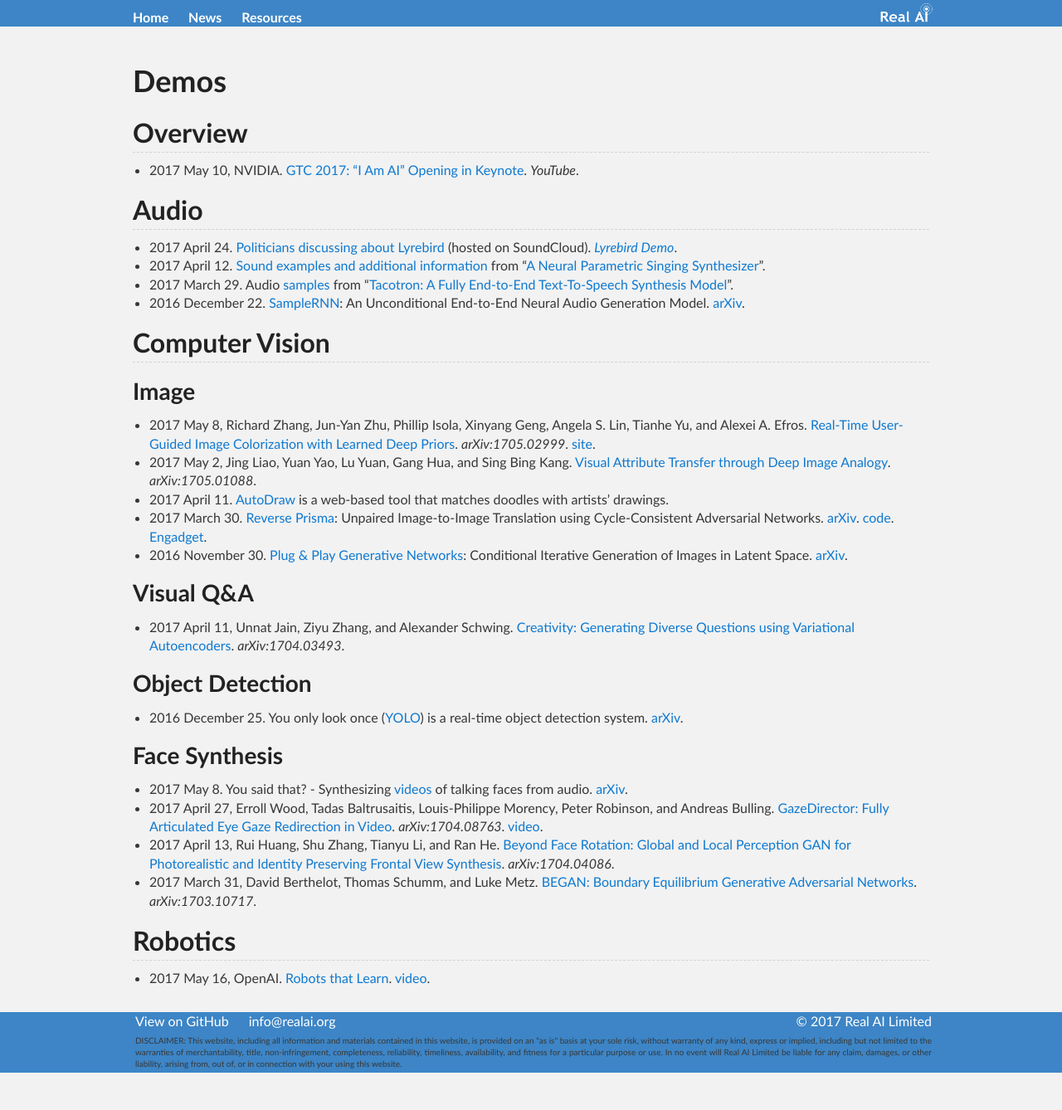
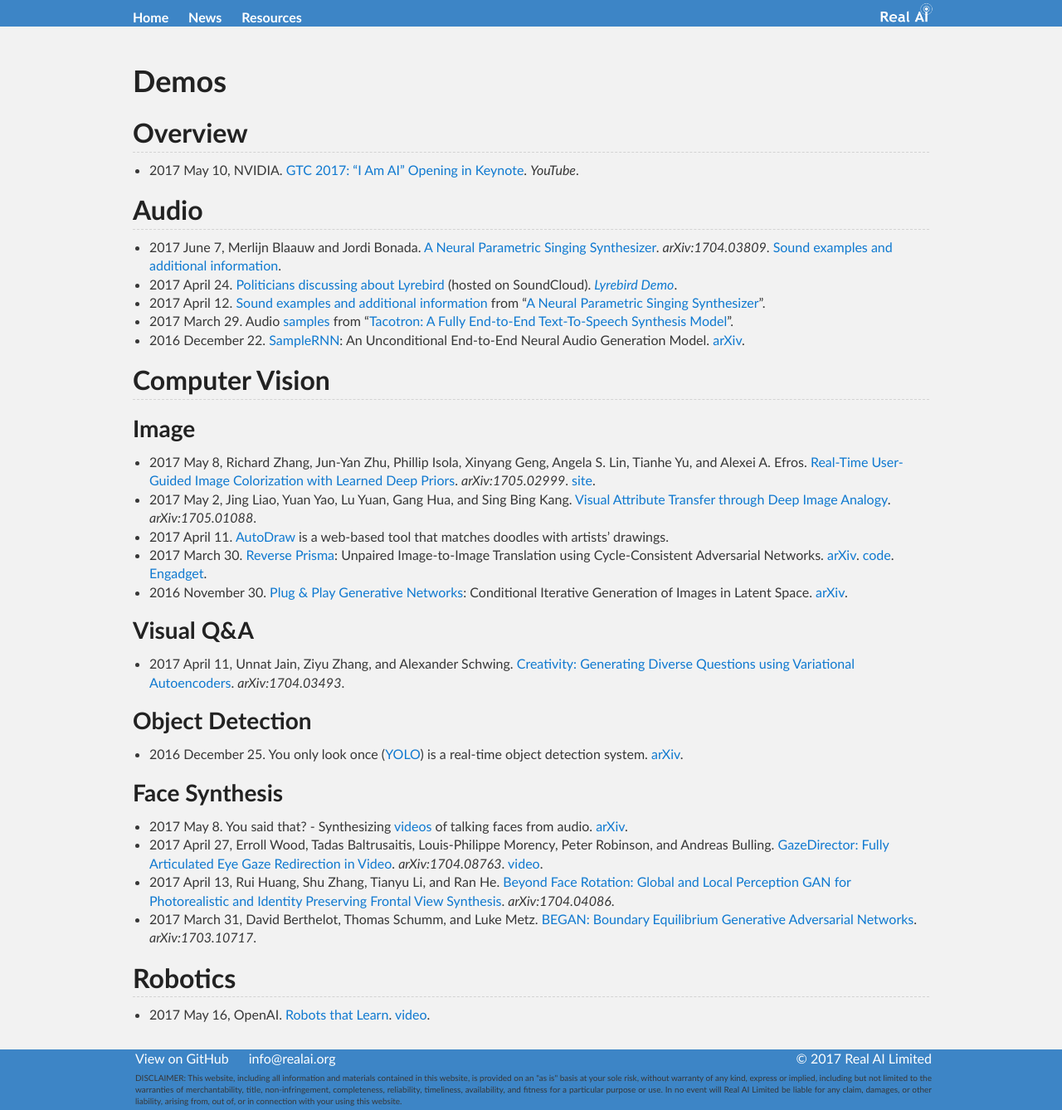
Before and after one commit to Tonywuhk/realai.org, a Jekyll site: the page built from resources/demos.md, in a window 1280 px wide. Shown: the whole page at 83% size. Built offline with Jekyll 4.4.1, drawn with Linux system fonts in a browser that asks for light colours; our own code applies the rules of GitHub Pages for plain Markdown files; comment, search, counter and statistics services are not loaded; the repository's description, which GitHub fills in, is left out; before the commit the page ends 1293 px from its top, so only the background shows below that.

Commit message:
Update demos.md

```diff
--- a/resources/demos.md
+++ b/resources/demos.md
@@ -9,6 +9,7 @@
 
 ## Audio
 
+* 2017 June 7, Merlijn Blaauw and Jordi Bonada. [A Neural Parametric Singing Synthesizer](https://arxiv.org/abs/1704.03809). *arXiv:1704.03809*. [Sound examples and additional information](http://www.dtic.upf.edu/~mblaauw/IS2017_NPSS/).
 * 2017 April 24. [Politicians discussing about Lyrebird](https://soundcloud.com/user-535691776/dialog) (hosted on SoundCloud). *[Lyrebird Demo](https://lyrebird.ai/demo)*.
 * 2017 April 12. [Sound examples and additional information](http://www.dtic.upf.edu/~mblaauw/IS2017_NPSS/) from "[A Neural Parametric Singing Synthesizer](https://arxiv.org/abs/1704.03809)".
 * 2017 March 29. Audio [samples](https://google.github.io/tacotron/) from "[Tacotron: A Fully End-to-End Text-To-Speech Synthesis Model](https://arxiv.org/abs/1703.10135)".
```
